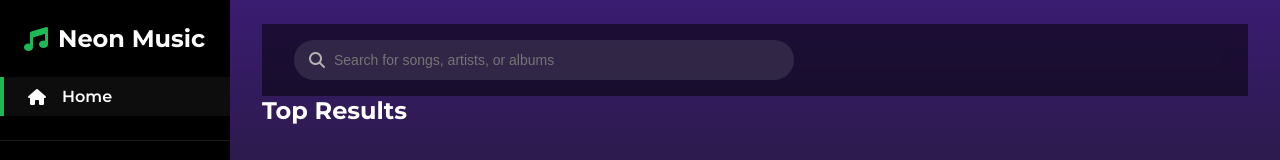
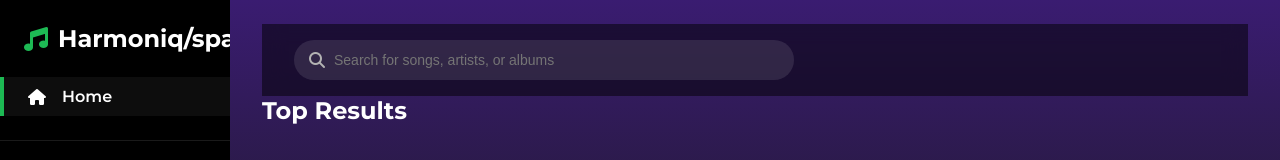
Before and after one commit to synt4x-an0ndo/harmoniq, a plain HTML site: page index.html in a window 1280 px wide. Shown: the top 160 px of the page. Drawn offline with Linux system fonts and the light colour scheme; no server answers.

Commit message:
Update index.html

```diff
--- a/index.html
+++ b/index.html
@@ -3,7 +3,7 @@
 <head>
     <meta charset="UTF-8"/>
     <meta name="viewport" content="width=device-width,initial-scale=1.0"/>
-    <title>Neon Music</title>
+    <title>Harmoniq</title>
 
     <!-- External Resources -->
     <link href="https://fonts.googleapis.com/css2?family=Montserrat:wght@400;500;600;700&display=swap" rel="stylesheet"/>
@@ -595,7 +595,7 @@
         <aside class="sidebar">
             <div class="logo">
                 <i class="fas fa-music"></i>
-                <span>Neon Music</span>
+                <span>Harmoniq/span>
             </div>
             <ul class="sidebar-nav">
                 <li class="active"><i class="fas fa-home"></i> Home</li>
```
